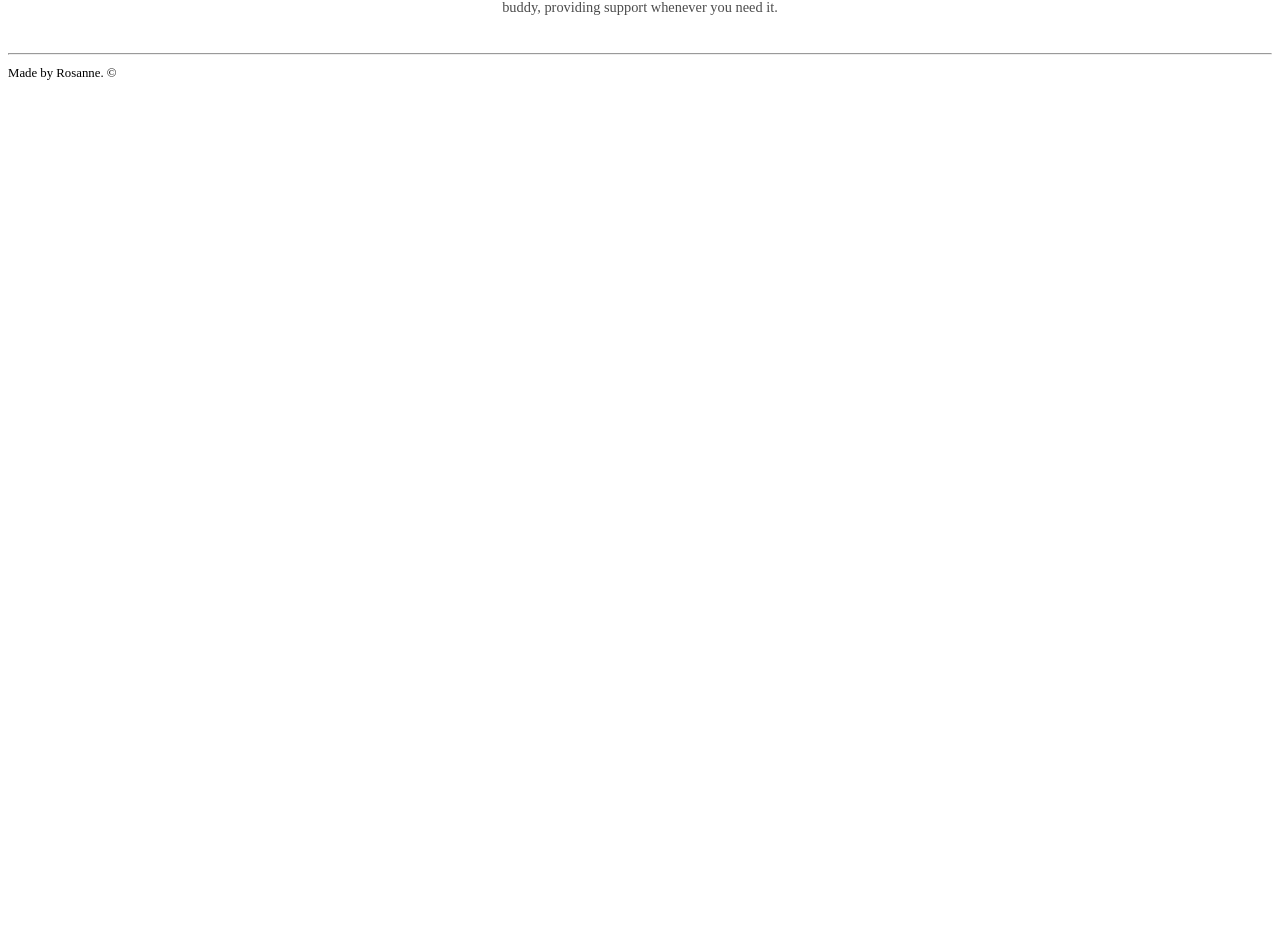
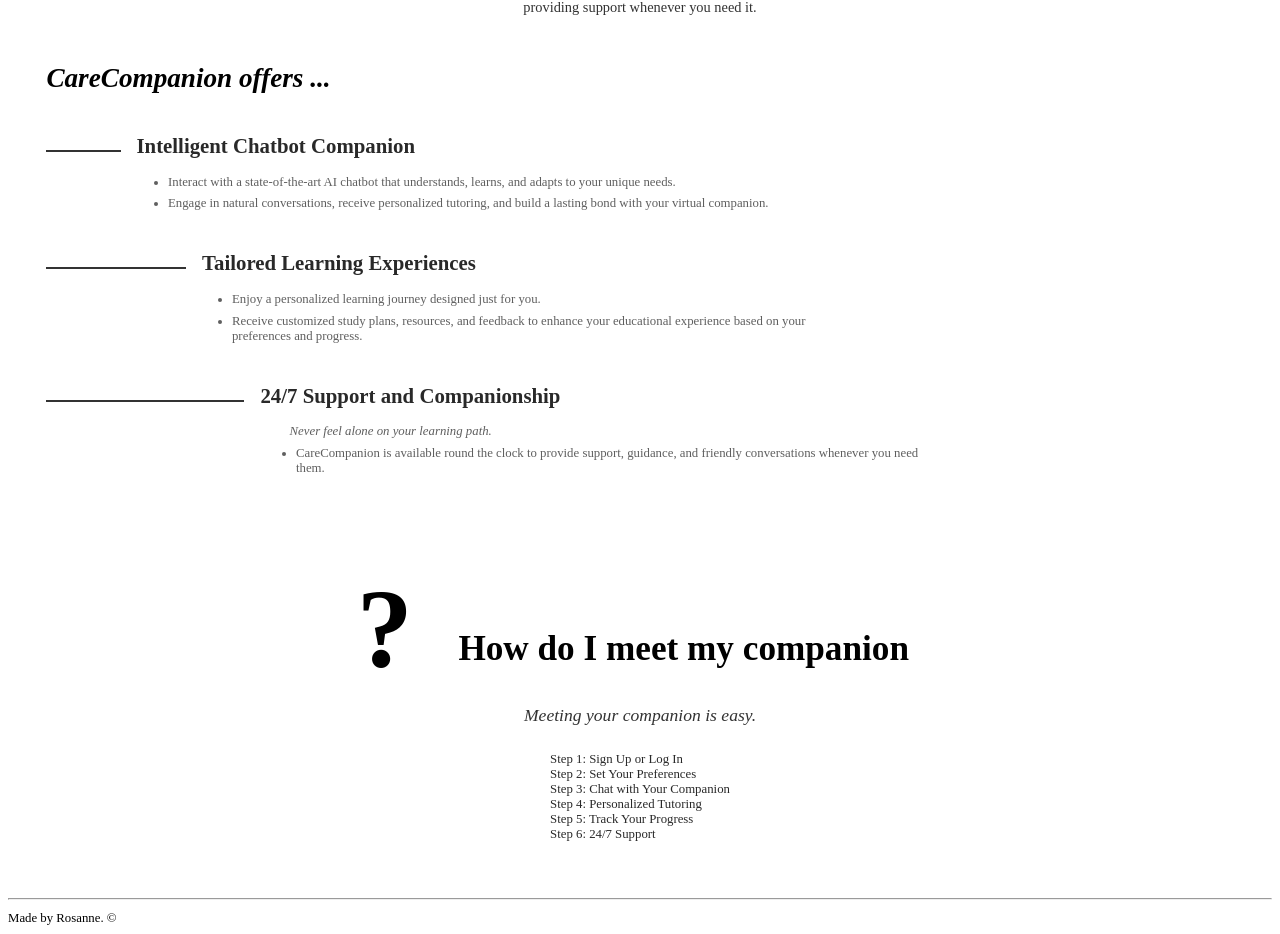
Before and after one commit to roskzhu/CareCompanion, a Next.js app in the folder frontend/: page / in a window 1280 px wide. Shown: the part 904-1838 px from the top of the page. Before the commit the page ends 993 px from the top, so only its background shows below. Built offline with nearby package versions, Linux system fonts and the light colour scheme.

Commit message:
finished landing

```diff
--- /dev/null
+++ b/frontend/components/about.tsx
@@ -0,0 +1,89 @@
+import Link from 'next/link'
+// import Layout from '../components/Layout'
+import styles from '../styles/about.module.css';
+
+const AboutPage = () => (
+  <div className={styles.about}>
+    <div className={styles.aboutDesc}>
+      <h1>About</h1>
+      <h2>Welcome to CareCompanion, where learning meets friendship.
+        Our AI chatbot serves as your personal tutor and buddy, providing support whenever you need it.
+      </h2>
+    </div>
+    <div className={styles.features}>
+      <h1>
+        CareCompanion offers ...
+      </h1>
+      <div className={styles.featuresDesc}>
+      <div style={{display:'flex', marginTop: '2.5em'}}>
+        <div className={styles.featuresLine} style={{width: '5em'}}></div>
+        <h2>
+          Intelligent Chatbot Companion
+        </h2>
+        </div>
+        <ul style={{paddingLeft: '9em'}}>
+        <li>
+          Interact with a state-of-the-art AI chatbot that understands, learns, and adapts to your unique needs.
+        </li>
+        <li>
+          Engage in natural conversations, receive personalized tutoring, and build a lasting bond with your virtual companion.
+        </li>
+      </ul>
+      {/* <div style={{paddingLeft: '6em', marginTop: '2.5em'}}> */}
+
+      <div>
+        <div style={{display:'flex', marginTop: '2.5em'}}>
+          <div className={styles.featuresLine} style={{width: '10em'}}></div>
+          <h2>
+            Tailored Learning Experiences
+          </h2>
+        </div>
+        <ul style={{paddingLeft: '14em'}}>
+        <li>
+        Enjoy a personalized learning journey designed just for you.
+        </li>
+        <li>
+        Receive customized study plans, resources, and feedback to enhance your educational experience based on your preferences and progress.
+        </li>
+      </ul>
+      </div>
+      {/* <div style={{marginLeft:'14em', marginTop: '2.5em'}}> */}
+      <div>
+      <div style={{display:'flex', marginTop: '2.5em'}}>
+          <div className={styles.featuresLine} style={{width: '15em'}}></div>
+          <h2>
+          24/7 Support and Companionship
+          </h2>
+        </div>
+        <ul style={{marginLeft:'16em'}}>
+        <span style={{fontStyle:'italic'}}>Never feel alone on your learning path. </span> <br/>
+        <li>
+        CareCompanion is available round the clock to provide support, guidance, and friendly conversations whenever you need them.
+        </li>
+      </ul>
+      </div>
+    </div>
+    </div>
+    <div className={styles.howTo}>
+      <div className={styles.howTitle}>
+        <h1>?</h1>
+        <h3>How do I meet my companion</h3>
+      </div>
+      <div className={styles.howDesc}>
+        <h2>
+        Meeting your companion is easy.
+        </h2>
+        <h4>
+        Step 1: Sign Up or Log In <br/>
+        Step 2: Set Your Preferences <br/>
+        Step 3: Chat with Your Companion <br/>
+        Step 4: Personalized Tutoring <br/>
+        Step 5: Track Your Progress <br/>
+        Step 6: 24/7 Support
+        </h4>
+        </div>
+    </div>
+  </div>
+)
+
+export default AboutPage
--- a/frontend/pages/about.tsx
+++ /dev/null
@@ -1,19 +0,0 @@
-import Link from 'next/link'
-// import Layout from '../components/Layout'
-import styles from '../styles/about.module.css';
-
-const AboutPage = () => (
-  <div className={styles.about}>
-    <div className={styles.aboutDesc}>
-      <h1>About</h1>
-      <h2>Welcome to CareCompanion, where learning meets friendship.
-        Our AI chatbot serves as your personal tutor and buddy, providing support whenever you need it.
-      </h2>
-    </div>
-    {/* <p>
-      <Link href="/">Go home</Link>
-    </p> */}
-  </div>
-)
-
-export default AboutPage
--- a/frontend/pages/index.tsx
+++ b/frontend/pages/index.tsx
@@ -1,6 +1,6 @@
 // import Link from 'next/link'
 import Layout from '../components/Layout'
-import AboutPage from './about'
+import AboutPage from '../components/about'
 
 const IndexPage = () => (
   <Layout title="Home | Next.js + TypeScript Example">
--- a/frontend/styles/about.module.css
+++ b/frontend/styles/about.module.css
@@ -13,10 +13,126 @@
 }
 .about h2 {
   text-align: center;
-  width: 53%;
+  width: 58%;
   font-size: 0.9em;
   font-weight: 400;
-  color: rgb(76, 76, 76);
+  color: rgb(50, 50, 50);
   margin-bottom: 2em;
   margin-top: 0;
+  position: relative;
 }
+
+.howTo {
+  display: flex;
+  flex-direction: column;
+  justify-content: center;
+}
+.howTo h1 {
+  text-align: left;
+  /* margin-top: 3em; */
+  margin-left: 1.3em;
+  font-size: 7em;
+  margin-bottom: 0;
+}
+.howTo h2 {
+  width: 100%;
+  font-style: italic;
+  font-size: 1.1em;
+  margin-bottom: 1.5em;
+}
+.howTo h3 {
+  text-align: left;
+  margin-top: 4em;
+  margin-left: 1.3em;
+  font-size: 2.2em;
+}
+.howTo h4 {
+  text-align: left;
+  font-weight: 400;
+  color: rgb(41, 41, 41);
+  font-size: 0.8em;
+  margin-top: 0;
+  margin-bottom: 0;
+  /* width: ; */
+}
+.howTitle{
+  display: flex;
+  justify-content: center;
+  margin-left: -10em;
+}
+.howDesc{
+  display: flex;
+  flex-direction: column;
+  justify-content: center;
+  align-items: center;
+  margin-bottom: 3em;
+}
+
+.features {
+  margin-left: 3vw;
+  /* width: 90%; */
+}
+.featuresDesc {
+  /* padding-left: 7vw; */
+  margin-top: 1.8em;
+}
+.features h1 {
+  text-align: left;
+  font-weight: 700;
+  color: black;
+  font-size: 1.7em;
+  font-style: italic;
+}
+.features h2 {
+  text-align: left;
+  font-weight: 600;
+  color: rgb(41, 41, 41);
+  font-size: 1.3em;
+  margin-bottom: 0;
+  width: 100%;
+}
+.featuresLine {
+  width: 100%;
+  content: '';
+  display: inline-block;
+  width: 5em;
+  left: 0;
+  height: 2px; /* Adjust the height of the line as needed */
+  background-color: #333; /* Adjust the color of the line as needed */
+  margin-bottom: 10px;
+  margin-right: 1em;
+  margin-top: 1em;
+}
+/* .features h2:before {
+  width: 100%;
+  content: '';
+  display: inline-block;
+  width: 5em;
+  left: 0;
+  height: 2px;
+  background-color: #333;
+  margin-bottom: 10px;
+  margin-right: 1em;
+}
+.features h2:after {
+  width: 100%;
+  content: '';
+  display: inline-block;
+  width: 5em;
+  left: 0;
+  height: 2px;
+  background-color: #333;
+  margin-bottom: 10px;
+  margin-left: 1em;
+} */
+.features ul {
+  text-align: left;
+  font-weight: 400;
+  color: rgb(95, 95, 95);
+  font-size: 0.8em;
+  padding-left: 3vw;
+  width: 50em;
+}
+.features ul li {
+  margin: 0.5em;
+}
--- a/frontend/styles/globals.css
+++ b/frontend/styles/globals.css
@@ -1,6 +1,9 @@
 body {
-  margin-left: 8em;
-  margin-right: 8em;
+  margin-left: auto;
+  margin-right: auto;
+  /* padding-left: 8em;
+  padding-right: 8em; */
+  width: 80vw;
   margin-top: 2em;
   font-family: 'Poppins', sans-serif;
 }
```
Also changed, not shown: frontend/components/demo.tsx (added).
